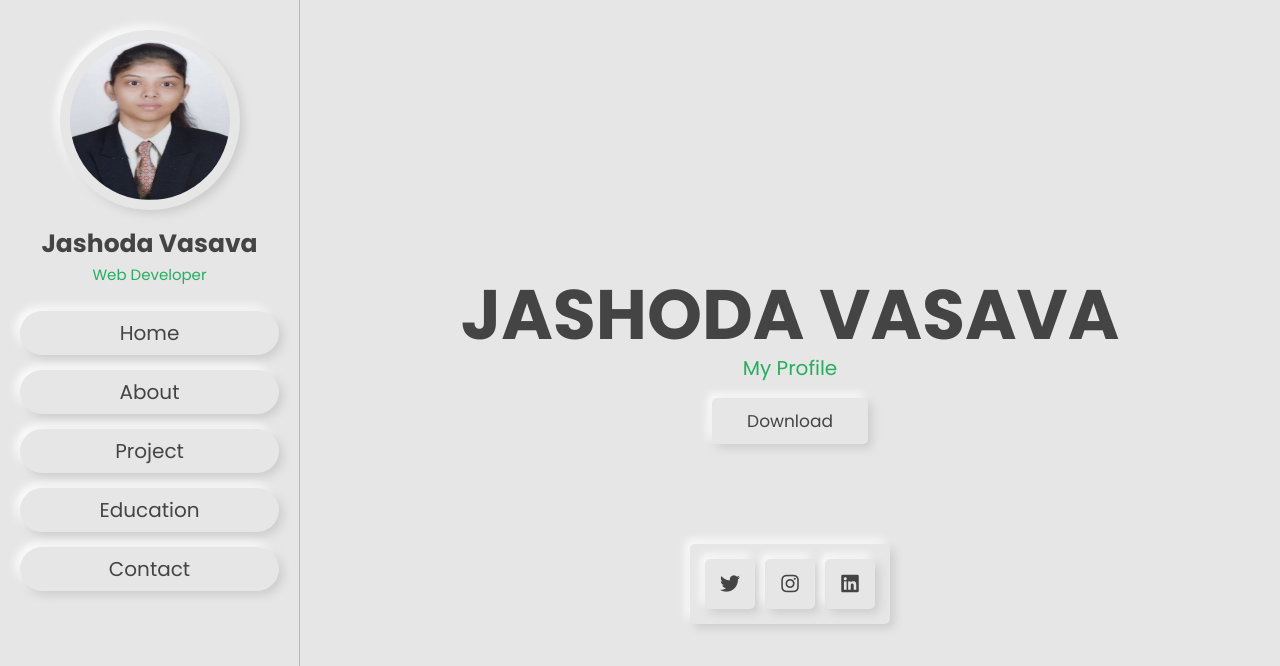
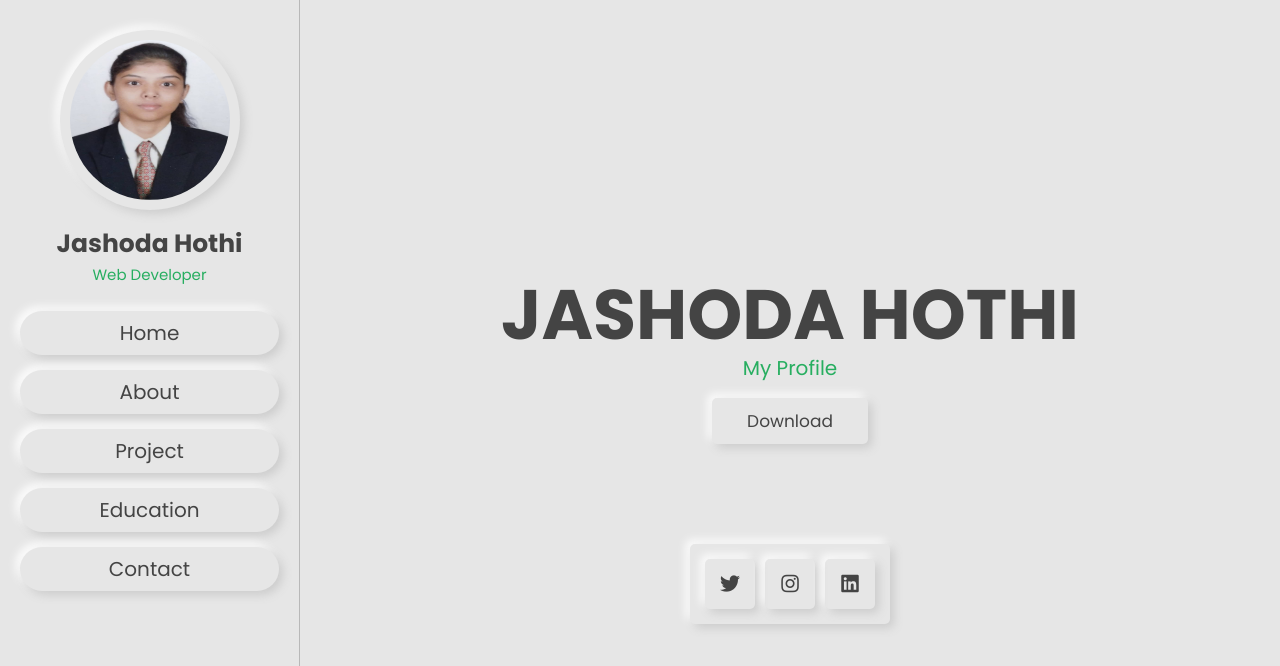
Before and after one commit to abhi-12-patel/my-hart, a React (Create React App) app: page / in a window 1280 px wide. Shown: the top 666 px of the page. Built offline with nearby package versions, Linux system fonts and the light colour scheme.

Commit message:
change name

```diff
--- a/src/component/nav/Nav.jsx
+++ b/src/component/nav/Nav.jsx
@@ -15,7 +15,7 @@ console.log(isMenuOpen,"isMenuOpen")
       <header className="header">
         <div className="user">
           <img src="developer2.png" alt="" />
-          <h3>Jashoda Vasava</h3>
+          <h3>Jashoda Hothi</h3>
           <p>Web developer</p>
         </div>
 
@@ -33,7 +33,7 @@ console.log(isMenuOpen,"isMenuOpen")
         <div className="sidebar-content">
           <div className="user">
             <img src="developer2.png" alt="" />
-            <h3>Jashoda Vasava</h3>
+            <h3>Jashoda Hothi</h3>
             <p>Web developer</p>
           </div>
 
--- a/src/page/about/about.jsx
+++ b/src/page/about/about.jsx
@@ -21,7 +21,7 @@ const About = () => {
         </div>
 
         <div className="content">
-            <h3>my name is <span>Jashoda Vasava</span></h3>
+            <h3>my name is <span>Jashoda Hothi</span></h3>
             <p>Experienced React.js Developer skilled in building responsive UI components with React and Redux. Committed to optimizing web applications for performance and scalability. Seeking to contribute to a dynamic team and deliver high-quality software solutions.</p>
             <Link to="/contact" className="btn">contact me</Link>
         </div>
--- a/src/page/home/home.js
+++ b/src/page/home/home.js
@@ -6,7 +6,7 @@ function Home() {
 <section className="home" id="home">
 
     <div className="content">
-        <h3>Jashoda Vasava</h3>
+        <h3>Jashoda Hothi</h3>
         <p>my profile</p>
         <a href="#" className="btn">download</a>
     </div>
```
